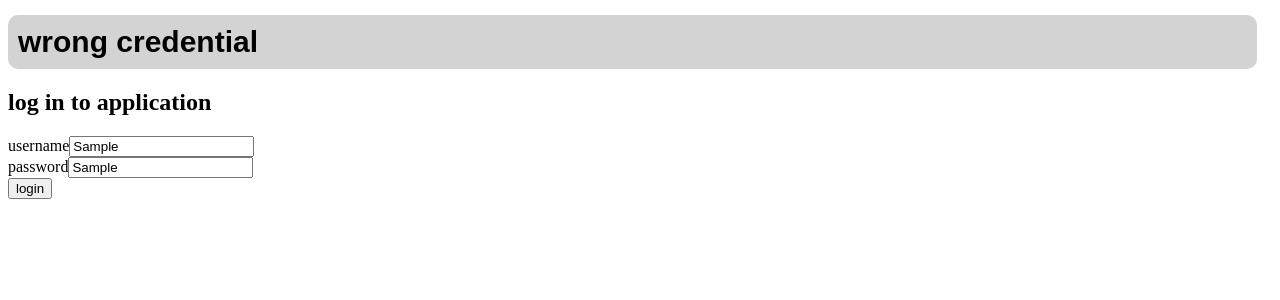
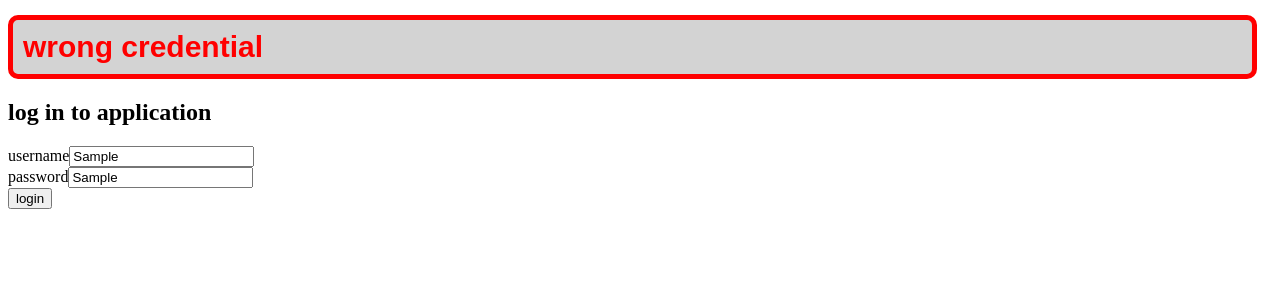
Before and after one commit to Glunomes/Fullstack-open, a React (Vite) app in the folder part5/bloglist-frontend/: page / in a window 1280 px wide. Both pictures are taken after typing "Sample", "Sample" into the empty fields and a click on the button "login". Shown: the top 300 px of the page. Built offline with nearby package versions, Linux system fonts and the light colour scheme; no server answers.

Commit message:
5.4 frontend bloglist step 4

```diff
--- a/part5/bloglist-frontend/src/App.jsx
+++ b/part5/bloglist-frontend/src/App.jsx
@@ -37,12 +37,16 @@ const App = () => {
     try {
       const newBlog = await blogService.create({ title, author, url })
       setBlogs(blogs.concat(newBlog))
+      setMessage({text: `a new blog ${title} by ${author} added!`, type: 'success'})
+      setTimeout(() => {
+        setMessage(null)
+      }, 5000)
       setUrl('')
       setAuthor('')
       setTitle('')
     }
     catch (error){
-      setMessage(error.response.data.error)
+      setMessage({ text: error.response?.data?.error, type: 'error' })
       setTimeout(() => {
         setMessage(null)
       }, 5000)
@@ -62,8 +66,8 @@ const App = () => {
     setPassword('')
     console.log(`User object:${user}`)
   }
-  catch {
-    setMessage('wrong credential')
+  catch (error) {
+    setMessage({text: error.response?.data?.error || 'wrong credential', type: 'error' })
     setTimeout(() => {
       setMessage(null)
     }, 5000)
--- a/part5/bloglist-frontend/src/components/Message.jsx
+++ b/part5/bloglist-frontend/src/components/Message.jsx
@@ -10,13 +10,27 @@ const Message = ({message}) => {
     borderRadius: '10px'
   }
 
+  const error = {
+    ...messageStyle,
+    color: 'red',
+    border: '5px solid red',
+  }
+
+  const success = {
+    ...messageStyle,
+    color: 'green',
+    border: '5px solid green',
+  }
+
   if (message === null) {
     return null
   }
 
+  const {text, type} = message
+
   return (
-    <div style={messageStyle}>
-      {message}
+    <div style={type === "success" ? success : error}>
+      {text}
     </div>
   )
 }
--- a/part5/bloglist-frontend/src/services/login.js
+++ b/part5/bloglist-frontend/src/services/login.js
@@ -2,8 +2,8 @@ import axios from "axios";
 const baseUrl = '/api/login'
 
 const login = async credentials => {
- const response = await axios.post(baseUrl, credentials)
- return response.data
+  const response = await axios.post(baseUrl, credentials)
+  return response.data
 }
 
 export default { login }
```
